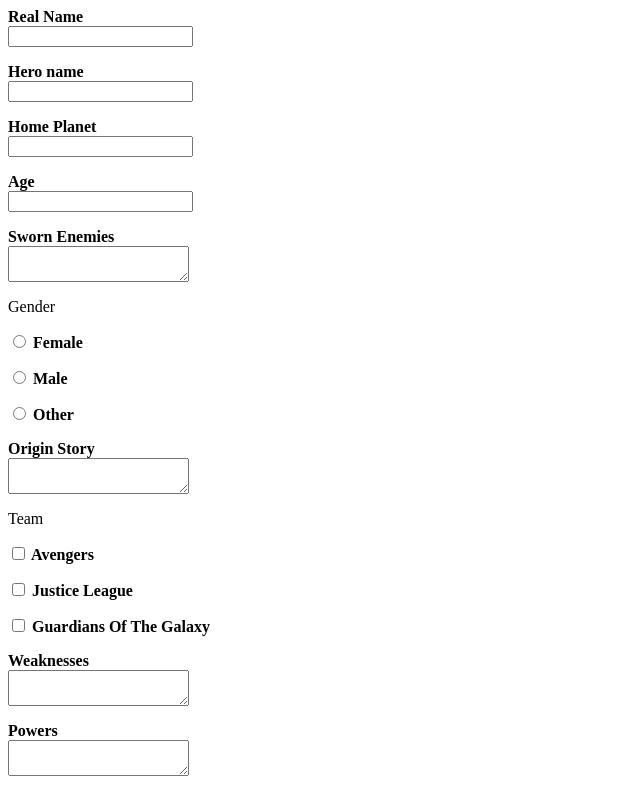
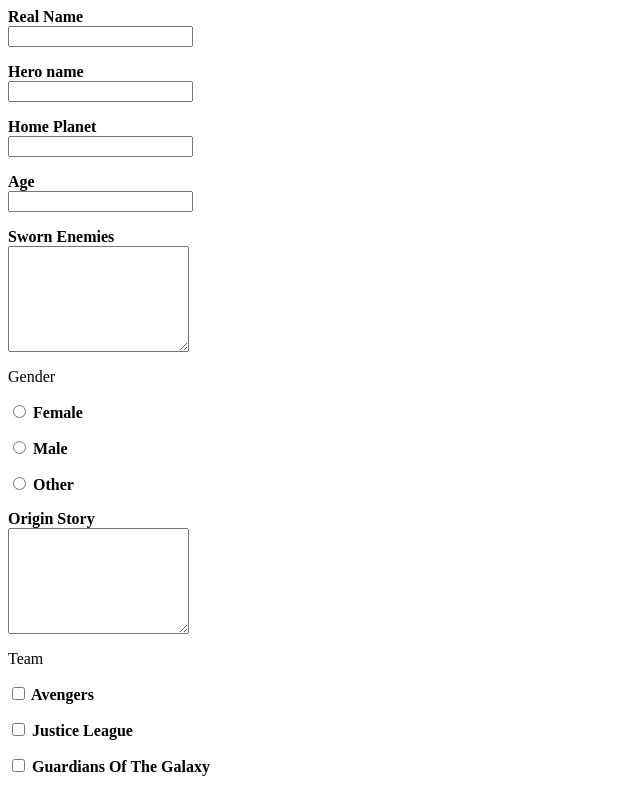
Before and after one commit to andr60c0/superheroes, a plain HTML site: page index.html in a window 1280 px wide. Shown: the top 789 px of the page, without its empty margins (0-640 px from the left). Drawn offline with Linux system fonts and the light colour scheme; no server answers.

Commit message:
min-height for textarea

```diff
--- a/style.css
+++ b/style.css
@@ -13,3 +13,6 @@
 div input {
   display: inline;
 }
+textarea {
+  min-height: 100px;
+}
```
